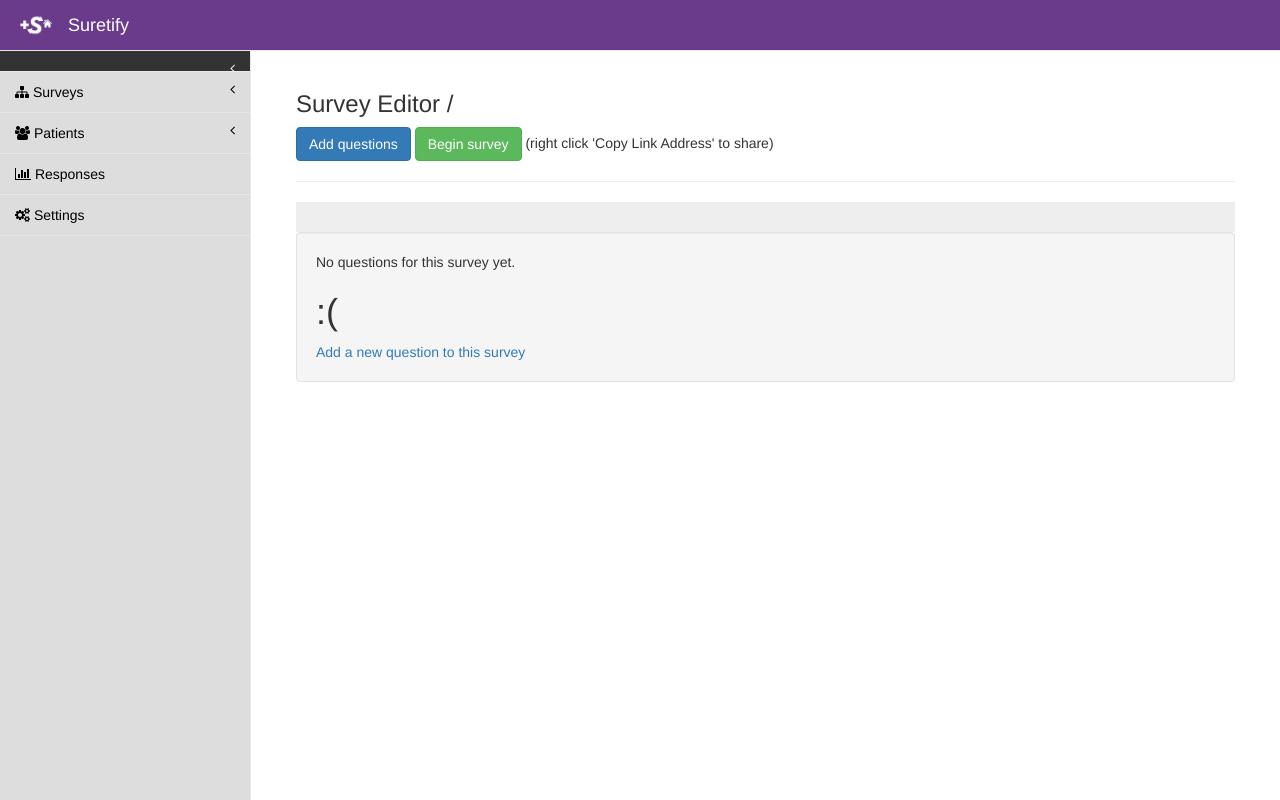
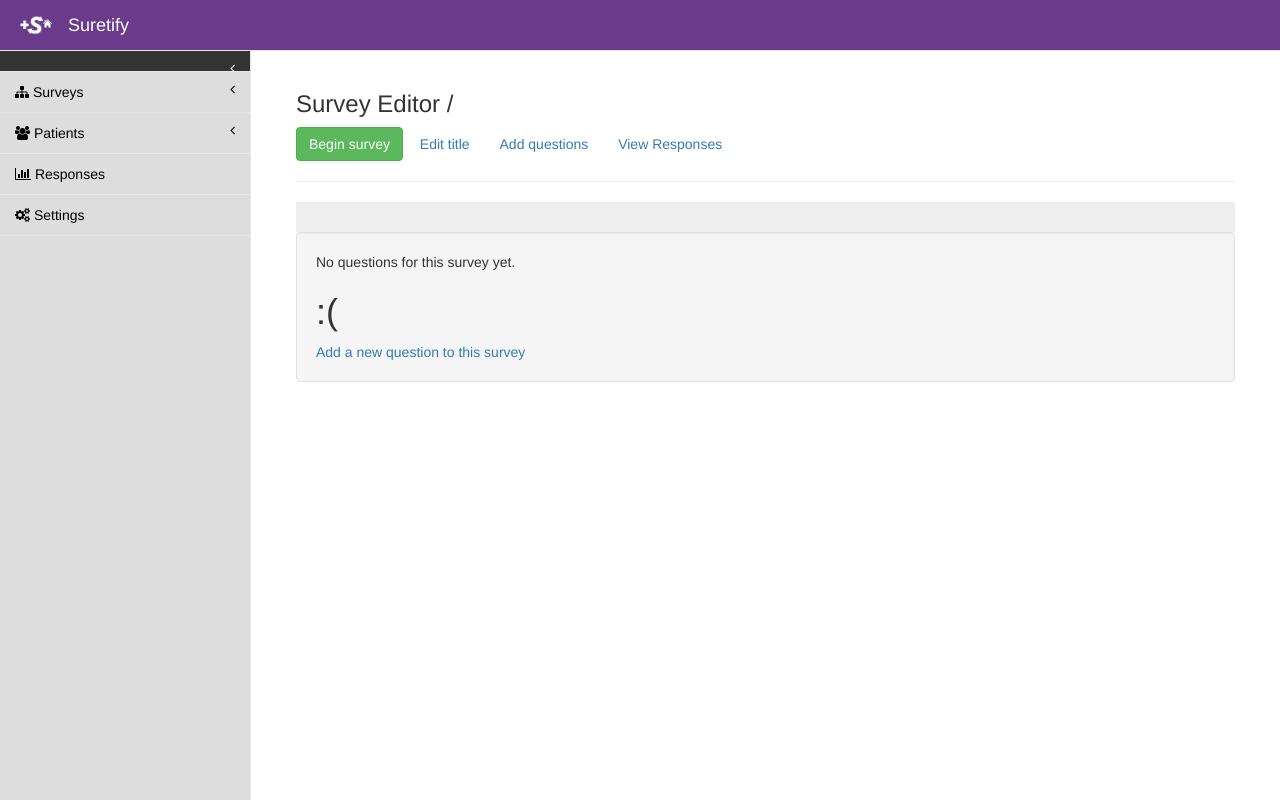
Before and after one commit to ryananeff/medtracker, a Python web app: template medtracker/templates/view_survey.html in a window 1280 px wide. Run offline with Jinja, Linux system fonts and the light colour scheme; the template is opened without the code that fills it, so the values that code supplies are empty; some libraries are stand-ins or nearby versions.

Commit message:
tweak survey view

```diff
--- a/medtracker/templates/surveys.html
+++ b/medtracker/templates/surveys.html
@@ -8,13 +8,13 @@
 	    <div class="row">
 		{% for survey in surveys %}
 			<div class="card card--medium col-xs-4">
-			  <h2 class="card__title"><a href="/surveys/view/{{ survey.id }}">{{ survey.title }}</a></h2>
+			  <h2 class="card__title"><a href="/surveys/{{ survey.id }}/responses/dashboard">{{ survey.title }}</a></h2>
 			  <span class="card__subtitle">(ID: {{survey.id}})</span>
 			  <div class="card__text">{{ survey.description_html | safe }}</div></p>
 			  <div class="card__action-bar">
-				<button class="card__button"><a href="/surveys/start/{{ survey.id }}">BEGIN</a></button>
+				<button class="card__button"><a href="/surveys/view/{{ survey.id }}">QUESTIONS</a></button>
 				<button class="card__button"><a href="/surveys/edit/{{ survey.id }}">PROPERTIES</a></button>
-				<button class="card__button"><a href="/surveys/delete/{{ survey.id }}" style="color:red">DELETE</a></button>
+				<button class="card__button"><a href="/surveys/delete/{{ survey.id }}" style="color:red" onclick="return confirm('Are you sure?')">DELETE</a></button>
 			  </div>
 			</div>
 		{% endfor %}
--- a/medtracker/templates/view_survey.html
+++ b/medtracker/templates/view_survey.html
@@ -3,8 +3,10 @@
 {% block body %}
 	    <div class="page-header" style="padding-bottom:20px">
 		    <h3>Survey Editor / <span style="color: grey;">{{ survey.title }}</span></h3>
-		    <a href="/questions/new/?survey={{ survey.id }}" class="btn btn-md btn-primary" style="top:-10px">Add questions</a></h3>
-		    <a href="/surveys/start/{{ survey.id }}" class="btn btn-md btn-success" style="top:-10px">Begin survey</a> (right click 'Copy Link Address' to share)
+		    <a href="/surveys/start/{{ survey.id }}" class="btn btn-md btn-success" style="top:-10px">Begin survey</a>
+		    <a href="/surveys/edit/{{ survey.id }}" class="btn btn-md btn-secondary" style="top:-10px">Edit title</a>
+		    <a href="/questions/new/?survey={{ survey.id }}" class="btn btn-md btn-secondary" style="top:-10px">Add questions</a>
+		    <a href="/surveys/{{ survey.id }}/responses/dashboard" class="btn btn-md btn-secondary" style="top:-10px">View Responses</a>
 	    </div>
 	    <div class="col col-12" style="background-color:rgb(238, 238, 238);padding:15px">
 	   	<div class="row" id="sortMe">
```
